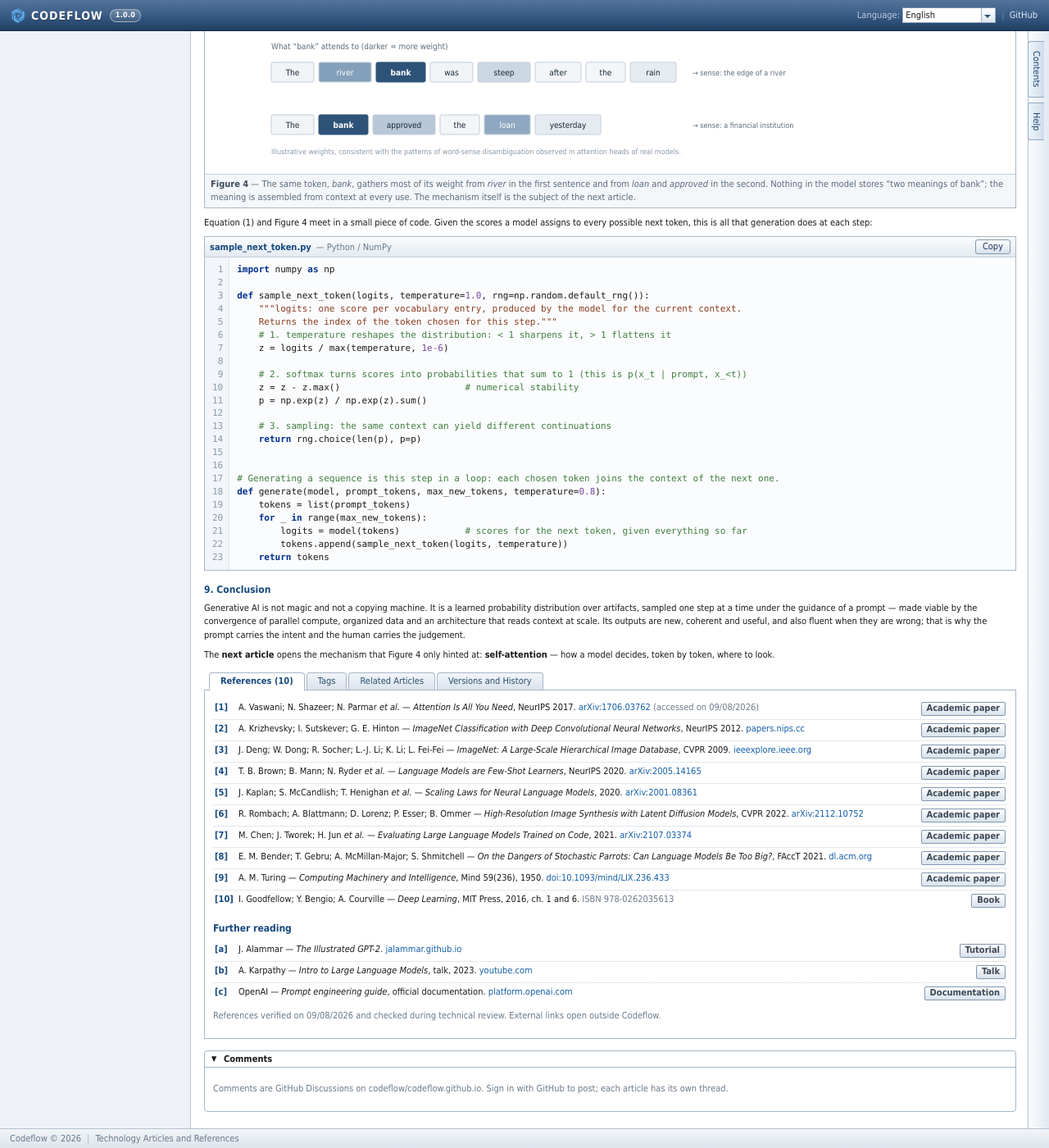
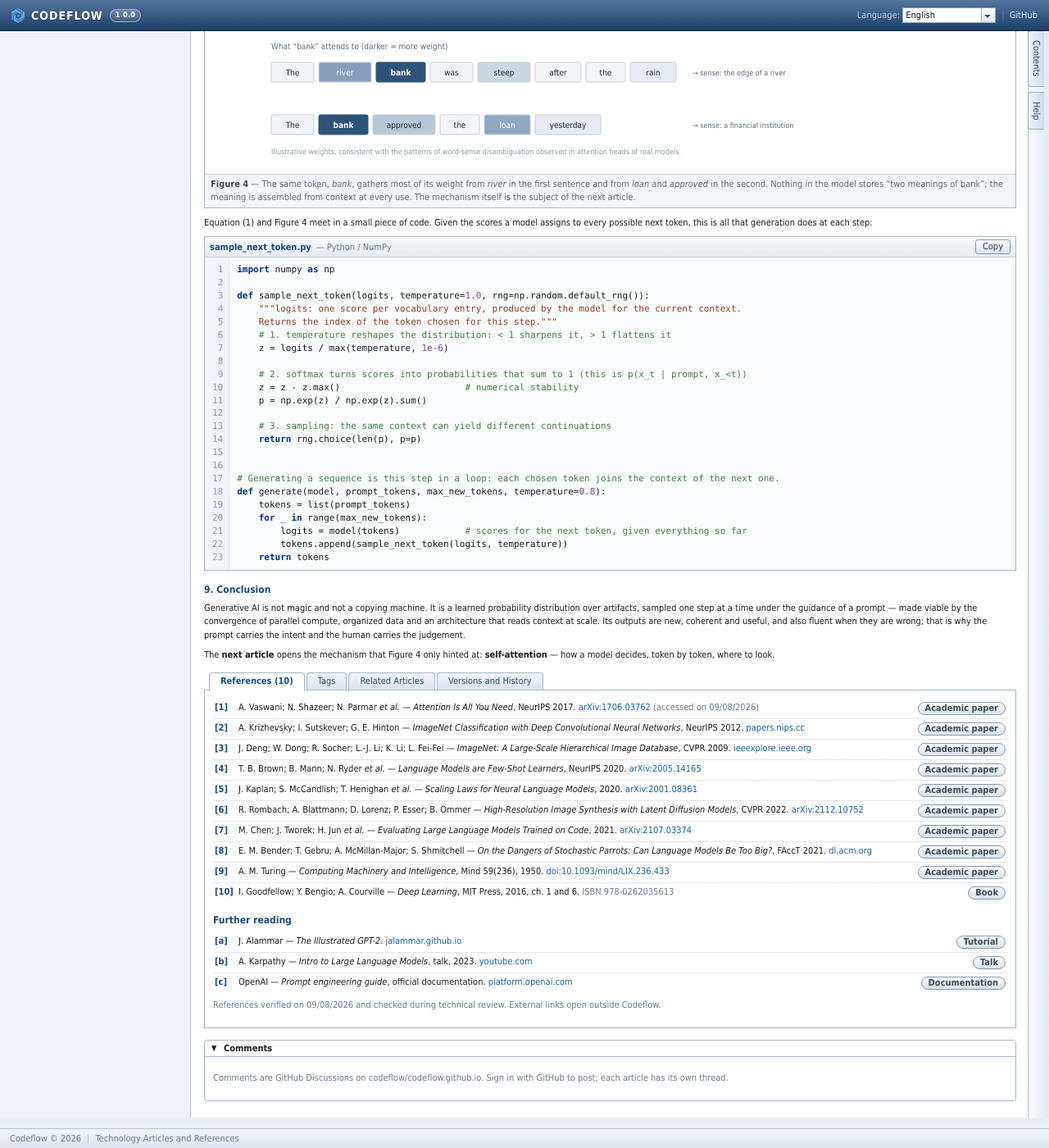
Before and after one commit to codeflow/codeflow.github.io, a Jekyll site: the page built from _posts/2026-09-08-what-is-generative-ai-and-why-did-it-only-become-viable-now.html, in a window 1280 px wide and 1400 px high, scrolled down 3207 px. Shown: the whole window at 82% size. Built offline with Jekyll 4.4.1, drawn with Linux system fonts in a browser that asks for light colours; comment, search, counter and statistics services are not loaded.

Commit message:
Reference types and key concepts as Fusion badges

```diff
--- a/_layouts/post.html
+++ b/_layouts/post.html
@@ -84,7 +84,7 @@
           {%- if page.key_concepts %}
           <div class="cf-chipRow" style="margin:2px 0 8px;">
             <span class="rowLabel">{{ t.ui.key_concepts }}</span>
-            {%- for c in page.key_concepts %}<span class="cf-label">{{ c }}</span>{% endfor %}
+            {%- for c in page.key_concepts %}<span class="cf-badge">{{ c }}</span>{% endfor %}
           </div>
           {%- endif %}
           <p class="tip">{{ t.ui.click_tag }}</p>
--- a/assets/css/adf-fusion.overrides.css
+++ b/assets/css/adf-fusion.overrides.css
@@ -189,6 +189,23 @@
   flex: none;
   margin-left: auto;
   align-self: flex-start;
+}
+/* Badge Fusion neutro (tipo de referência, conceitos-chave): pílula com o degradê de rótulo, texto de rótulo */
+.cf-badge,
+.cf-refList .refType.cf-label {
+  display: inline-flex;
+  align-items: center;
+  height: 16px;
+  padding: 0 8px;
+  border: 1px solid #8098b2;
+  border-radius: 9px;
+  background: linear-gradient(#fefefe, #edf1f6 45%, #d9e2ec);
+  color: #3e4b58;
+  font-weight: bold;
+  white-space: nowrap;
+  line-height: 14px;
+  vertical-align: middle;
+  box-sizing: border-box;
 }
 .cf-refList cite { font-style: italic; }
 .cf-refList .refSrc { color: #6b7a89; }
```
